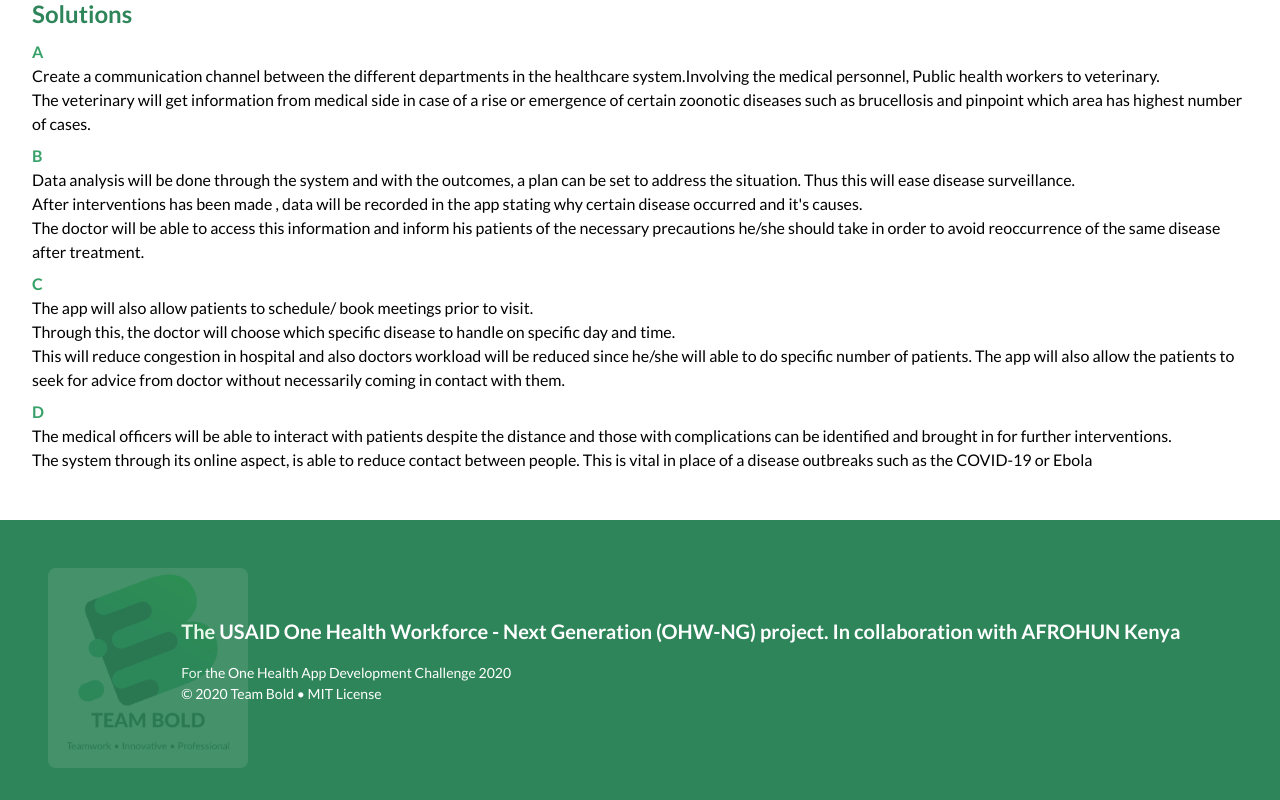
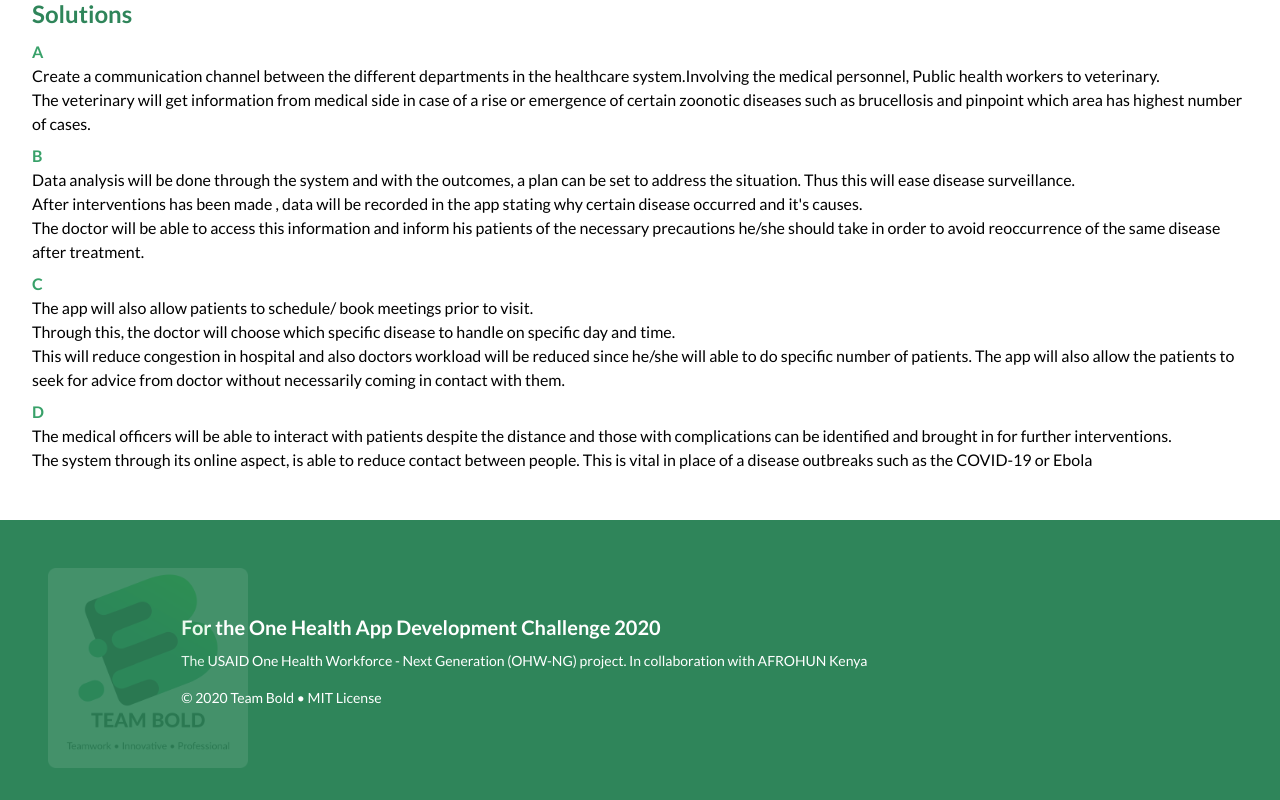
Before and after one commit to afrohunkenya/one-health, a Vue app: page / in a window 1280 px wide. Shown: the part 830-1630 px from the top of the page. Built offline with nearby package versions, Linux system fonts and the light colour scheme; no server answers.

Commit message:
refactor(ui): Invert footer sentences for clarity

```diff
--- a/src/components/FooterSection.vue
+++ b/src/components/FooterSection.vue
@@ -10,16 +10,16 @@
         />
       </section>
       <section class="flex flex-col justify-center text-sm w-11/12 p-4 rounded-lg">
-        <article class="mb-4">
+        <article class="mb-2">
           <div>
             <a
               class="font-semibold text-xl"
               href="https://afrohun.org/"
-            >The USAID One Health Workforce - Next Generation (OHW-NG) project.&nbsp;In collaboration with AFROHUN Kenya</a>
+            >For the One Health App Development Challenge 2020</a>
           </div>
         </article>
-        <p>For the One Health App Development Challenge 2020</p>
-        <p>&copy; 2020 Team Bold &bull; MIT License</p>
+        <p>The USAID One Health Workforce - Next Generation (OHW-NG) project.&nbsp;In collaboration with AFROHUN Kenya</p>
+        <p class="mt-4">&copy; 2020 Team Bold &bull; MIT License</p>
       </section>
     </footer>
   </div>
```
